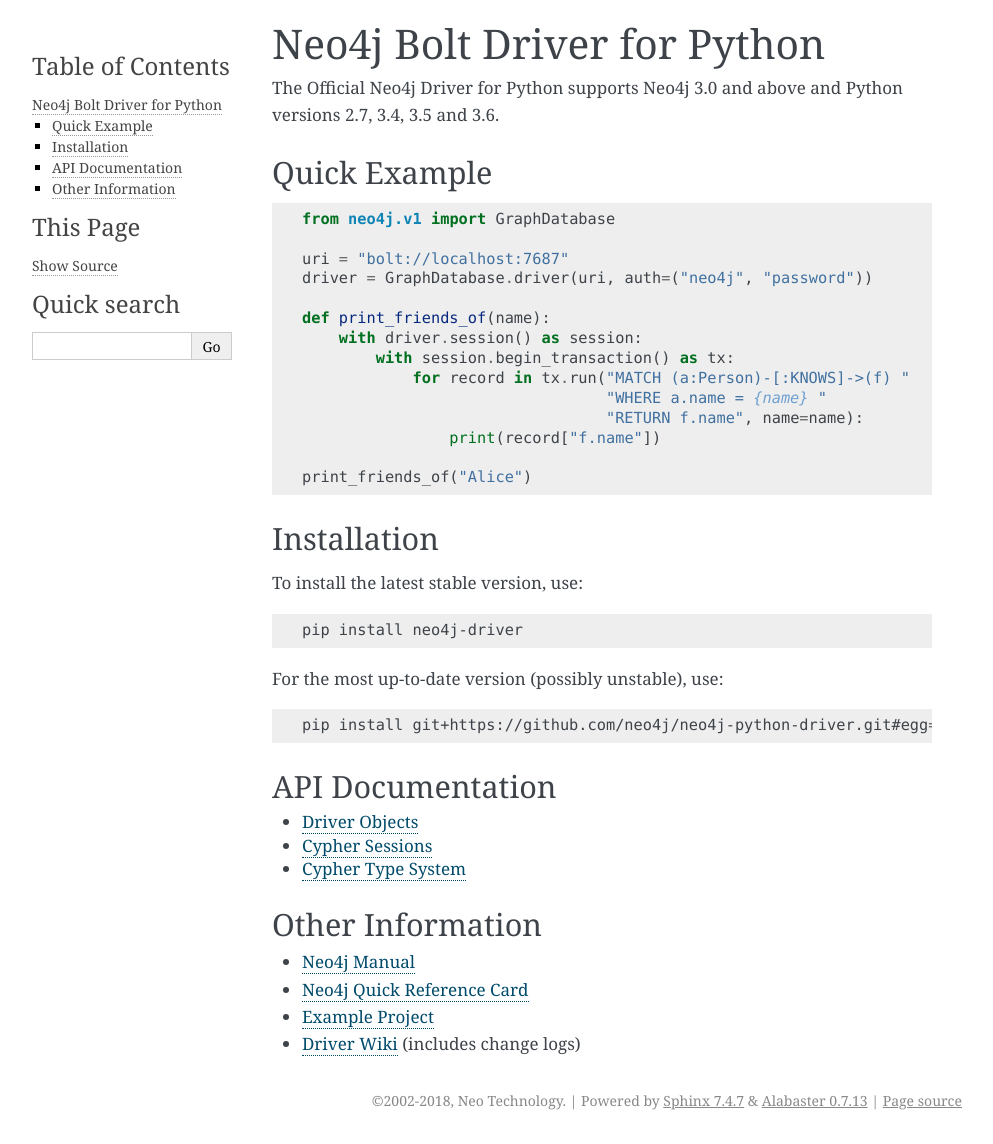
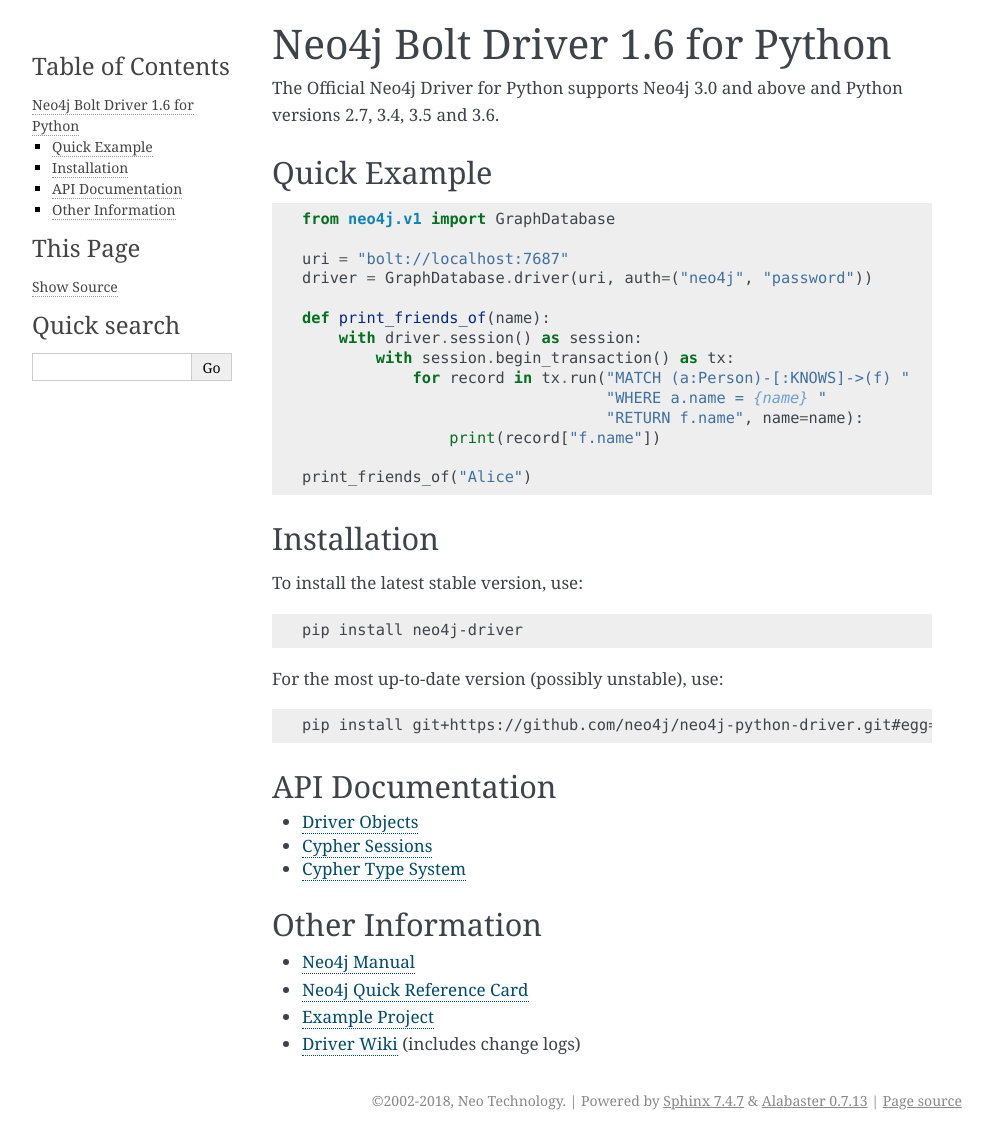
Before and after one commit to neo4j/neo4j-python-driver, a Sphinx documentation site: the page built from docs/source/index.rst, in a window 1280 px wide. Shown: the whole page, without its empty margins (148-1141 px from the left). Built offline with Sphinx 7.4.7, drawn with Linux system fonts in a browser that asks for light colours; the version number could not be read and is left out.

Commit message:
Updated version number in API docs title

```diff
--- a/docs/source/conf.py
+++ b/docs/source/conf.py
@@ -130,7 +130,7 @@
 
 # The name for this set of Sphinx documents.  If None, it defaults to
 # "<project> v<release> documentation".
-#html_title = None
+html_title = "Neo4j Bolt Driver %s for Python" % version
 
 # A shorter title for the navigation bar.  Default is the same as html_title.
 #html_short_title = None
--- a/docs/source/index.rst
+++ b/docs/source/index.rst
@@ -1,6 +1,6 @@
-****************************
-Neo4j Bolt Driver for Python
-****************************
+********************************
+Neo4j Bolt Driver 1.6 for Python
+********************************
 
 The Official Neo4j Driver for Python supports Neo4j 3.0 and above and Python versions 2.7, 3.4, 3.5 and 3.6.
 
```
